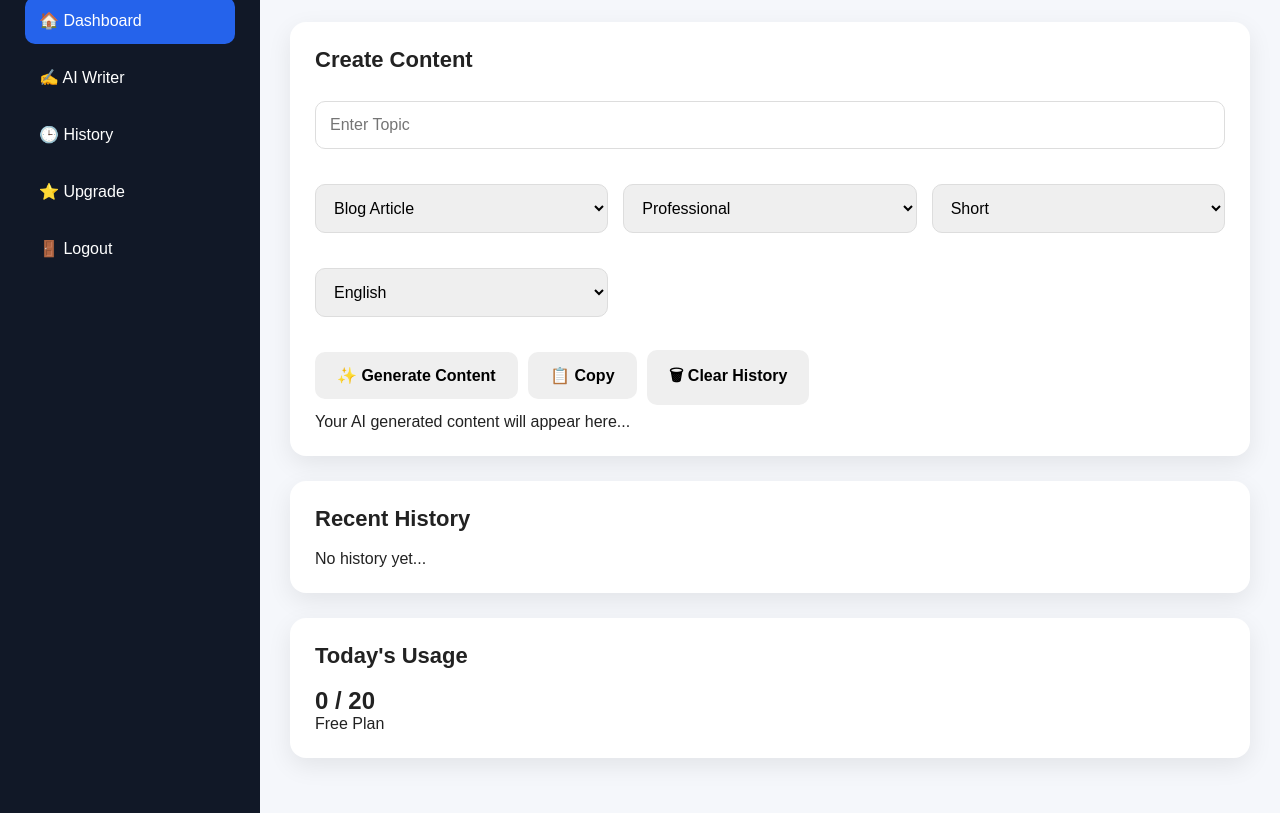
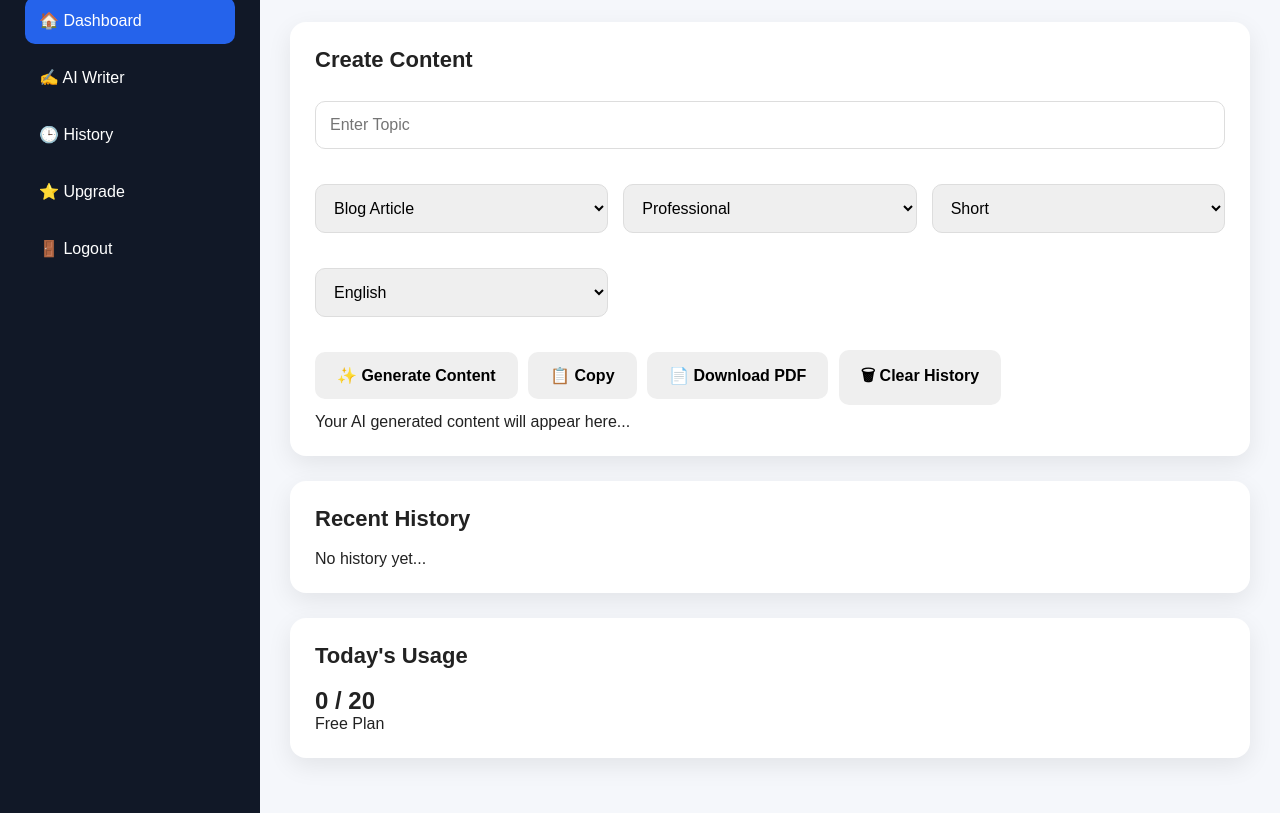
Before and after one commit to studywithvikash/ContentAI-Pro, a website: page dashboard.html in a window 1280 px wide. Shown: the part 96-909 px from the top of the page. Drawn offline with Linux system fonts and the light colour scheme.

Commit message:
Add download PDF button to dashboard

```diff
--- a/dashboard.html
+++ b/dashboard.html
@@ -137,7 +137,9 @@ placeholder="Enter Topic">
 <button id="copyBtn">
 📋 Copy
 </button>
-
+<button id="downloadPdfBtn">
+📄 Download PDF
+</button>
 <button id="clearHistoryBtn">
 🗑 Clear History
 </button>
```
